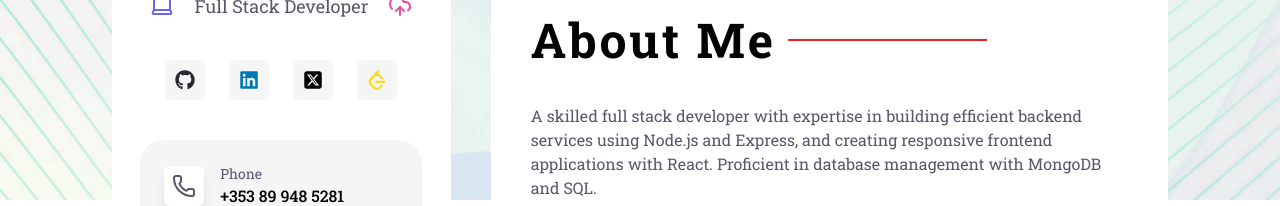
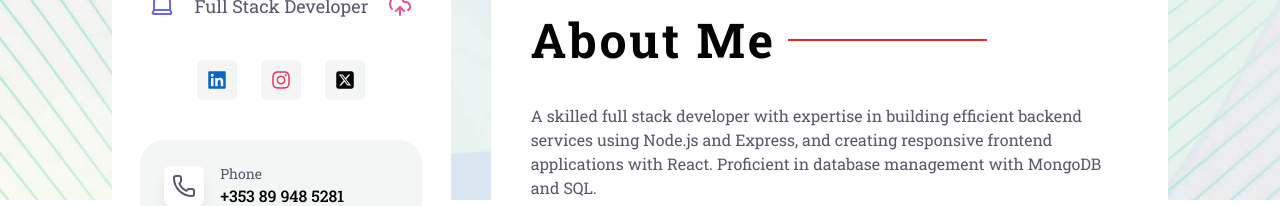
Before and after one commit to EngenMe/portfolio, a Next.js app: page /about in a window 1280 px wide. Shown: the part 600-806 px from the top of the page. Built offline with nearby package versions, Linux system fonts and the light colour scheme; a web font is replaced by a local one.

Commit message:
Change social media data.

```diff
--- a/data/socialMedias.data.ts
+++ b/data/socialMedias.data.ts
@@ -1,20 +1,19 @@
 import { ISocialMediaItem } from "@/interfaces/ISocialMediaItem.interface";
-import { FaGithub, FaLinkedin } from "react-icons/fa";
+import { FaInstagram, FaLinkedin } from "react-icons/fa";
 import { FaSquareXTwitter } from "react-icons/fa6";
-import { SiLeetcode } from "react-icons/si";
 
 export const socialMedias: ISocialMediaItem[] = [
   {
-    icon: FaGithub,
-    url: "https://github.com/EngenMe",
-    inLightModeColor: "#24292F",
-    inDarkModeColor: "#F5F5F5",
+    icon: FaLinkedin,
+    url: "https://www.linkedin.com/in/engenme/",
+    inLightModeColor: "#0A66C2",
+    inDarkModeColor: "#0A66C2",
   },
   {
-    icon: FaLinkedin,
-    url: "https://www.linkedin.com/in/engenme/",
-    inLightModeColor: "#0077B5",
-    inDarkModeColor: "#00A0DC",
+    icon: FaInstagram,
+    url: "https://www.instagram.com/engenme_mohamed/profilecard/?igsh=MTUyZjlxaGM4dW84dA==",
+    inLightModeColor: "#E4405F",
+    inDarkModeColor: "#E4405F",
   },
   {
     icon: FaSquareXTwitter,
@@ -22,10 +21,4 @@ export const socialMedias: ISocialMediaItem[] = [
     inLightModeColor: "#000000",
     inDarkModeColor: "#E7E9EA",
   },
-  {
-    icon: SiLeetcode,
-    url: "https://leetcode.com/u/0BDoSenkrc/",
-    inLightModeColor: "#FFD923",
-    inDarkModeColor: "#FFD983",
-  },
 ];
```
